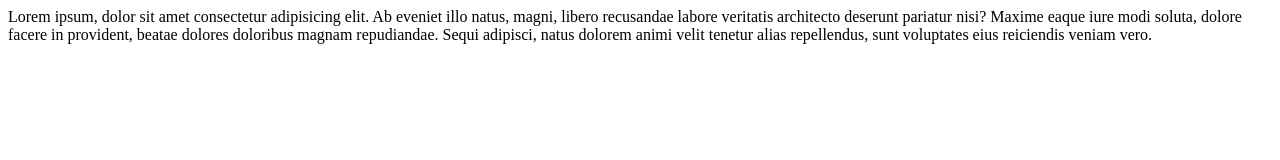
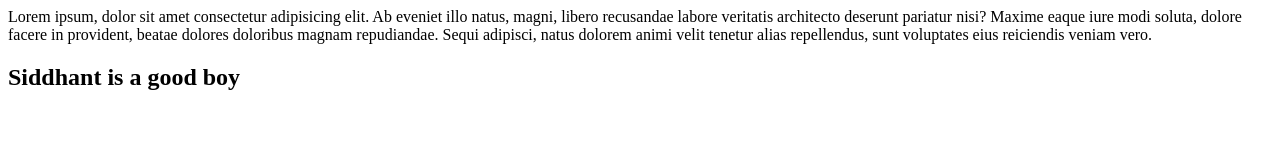
Before and after one commit to siddhu23r/localRepo, a plain HTML site: page index.html in a window 1280 px wide. Drawn offline with Linux system fonts and the light colour scheme.

Commit message:
Adding some feature

```diff
--- a/index.html
+++ b/index.html
@@ -5,3 +5,5 @@
   dolores doloribus magnam repudiandae. Sequi adipisci, natus dolorem animi
   velit tenetur alias repellendus, sunt voluptates eius reiciendis veniam vero.
 </p>
+
+<h2>Siddhant is a good boy</h2>
```
